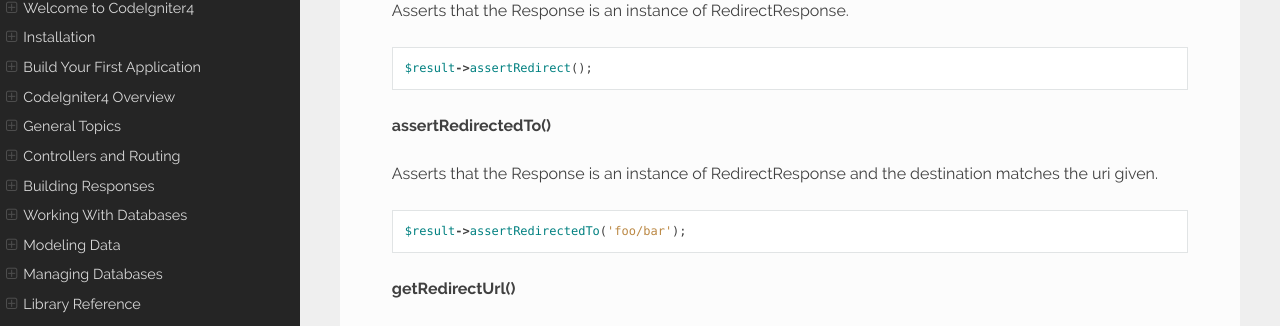
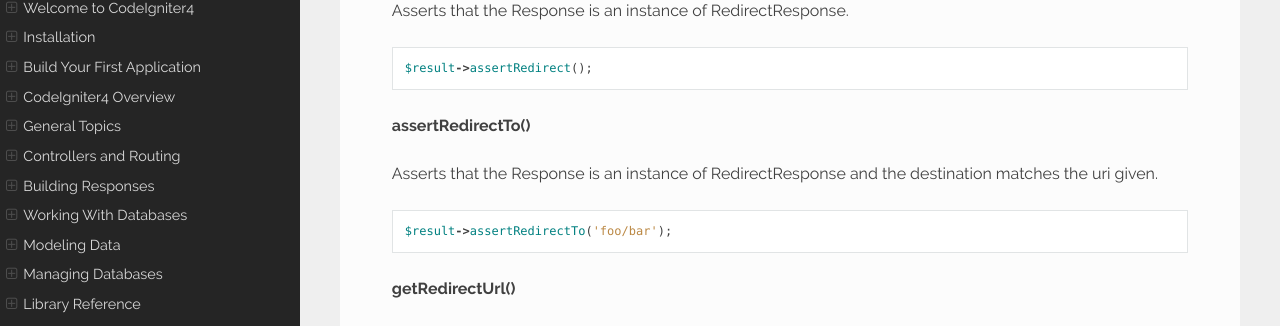
Before and after one commit to NEKOGET/ci4_user_guide_src, a Sphinx documentation site: the page built from source/testing/feature.rst, in a window 1280 px wide and 900 px high, scrolled down 4709 px. Shown: the part 144-470 px from the top of the window. Built offline with Sphinx 7.4.7 and the Read the Docs theme 2.0.0, drawn with Linux system fonts in a browser that asks for light colours.

Commit message:
Corrected user guide entry.

```diff
--- a/source/testing/feature.rst
+++ b/source/testing/feature.rst
@@ -198,13 +198,13 @@ Asserts that the Response is an instance of RedirectResponse.
 
     $result->assertRedirect();
 
-**assertRedirectedTo()**
+**assertRedirectTo()**
 
 Asserts that the Response is an instance of RedirectResponse and the destination
 matches the uri given.
 ::
 
-    $result->assertRedirectedTo('foo/bar');
+    $result->assertRedirectTo('foo/bar');
 
 **getRedirectUrl()**
 
```
